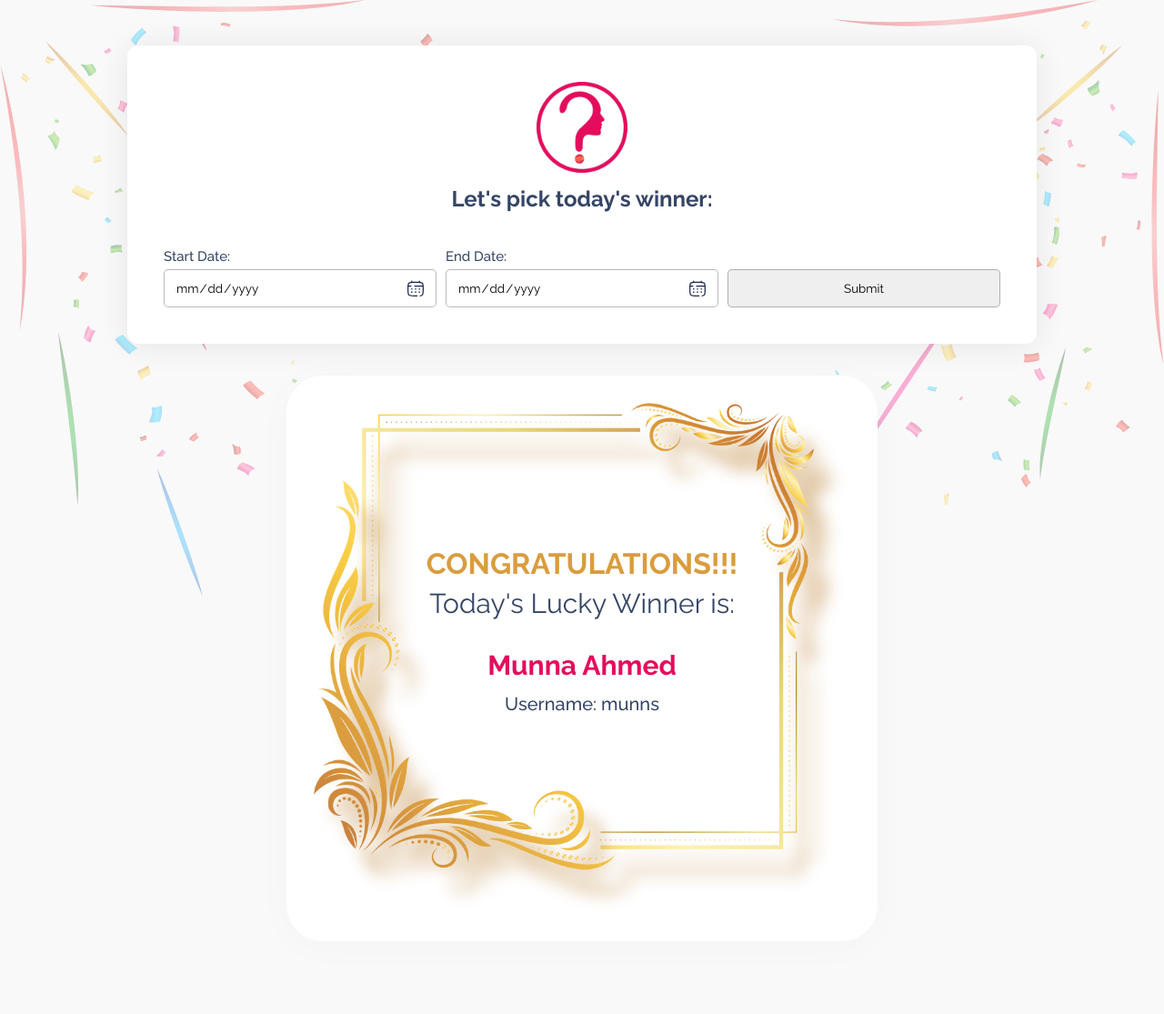
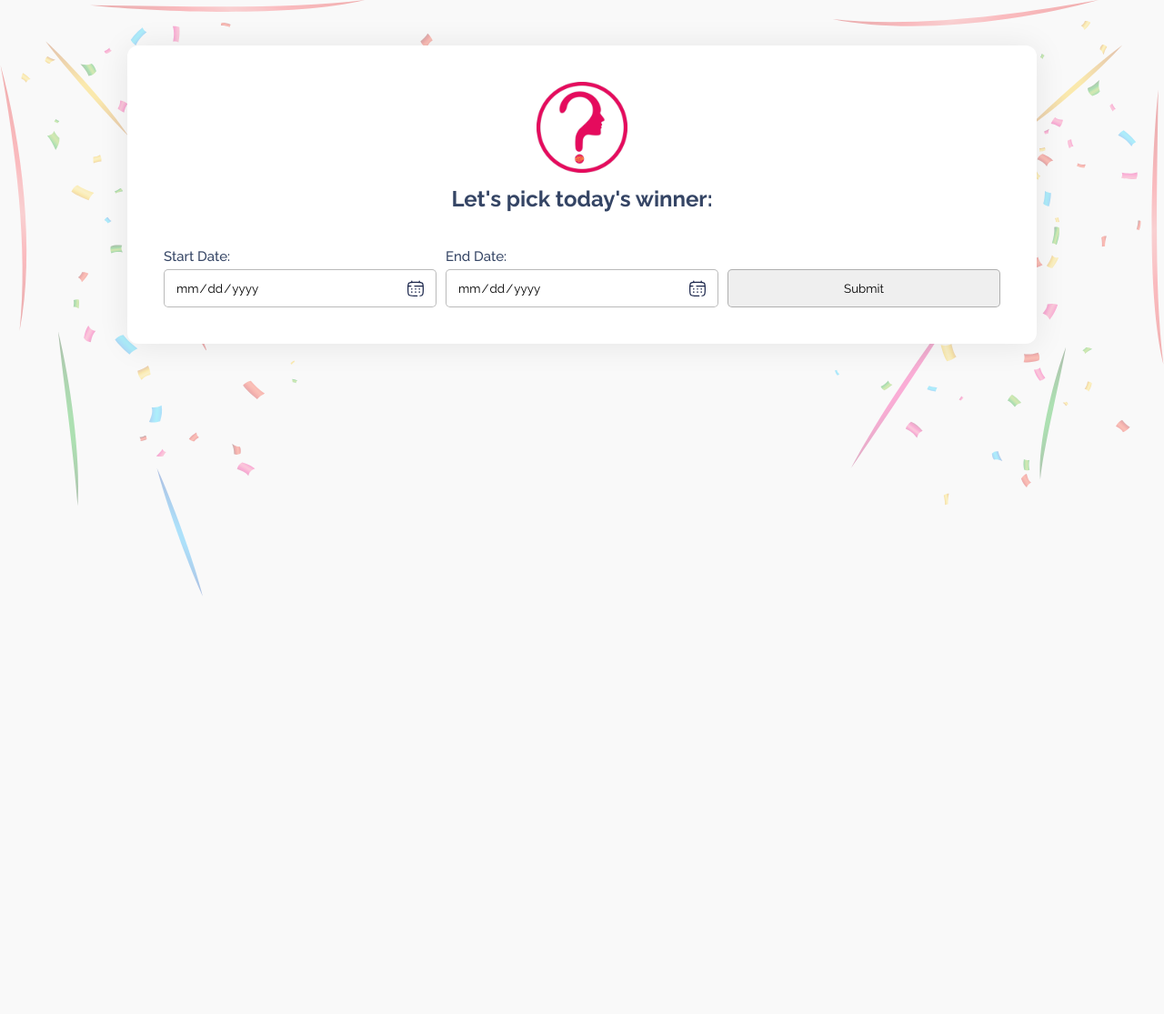
Before and after one commit to mdmunnaahmed/php-filter-user, a PHP site: page / in a window 1280 px wide. Shown: the whole page at 91% size. After the commit the page ends 655 px from the top, so only its background shows below. Run offline with PHP 8.4, Linux system fonts and the light colour scheme.

Commit message:
initial state --done

```diff
--- a/index.php
+++ b/index.php
@@ -398,7 +398,7 @@
         </div>
       </div>
     </div>
-    <div class="winner-card" id="winner-card" style="display: flex !important;">
+    <div class="winner-card" id="winner-card">
       <img src="./assets/frame.png" alt="frame" class="frame">
       <div class="inner-content">
         <h2>Congratulations!!!</h2>
@@ -485,8 +485,8 @@
               const randomUser = filteredData[randomIndex];
 
               // Display the randomly selected user's name and age
-              userNameDiv.textContent = `Name: ${randomUser.firstName} ${randomUser.lastName}`;
-              userAgeDiv.textContent = `Youtube Username: ${randomUser.ytUsername}`;
+              userNameDiv.textContent = `${randomUser.firstName} ${randomUser.lastName}`;
+              userAgeDiv.textContent = `Username: ${randomUser.ytUsername}`;
 
               // Display the randomly selected user in a table
               const table = document.createElement('table');
```
